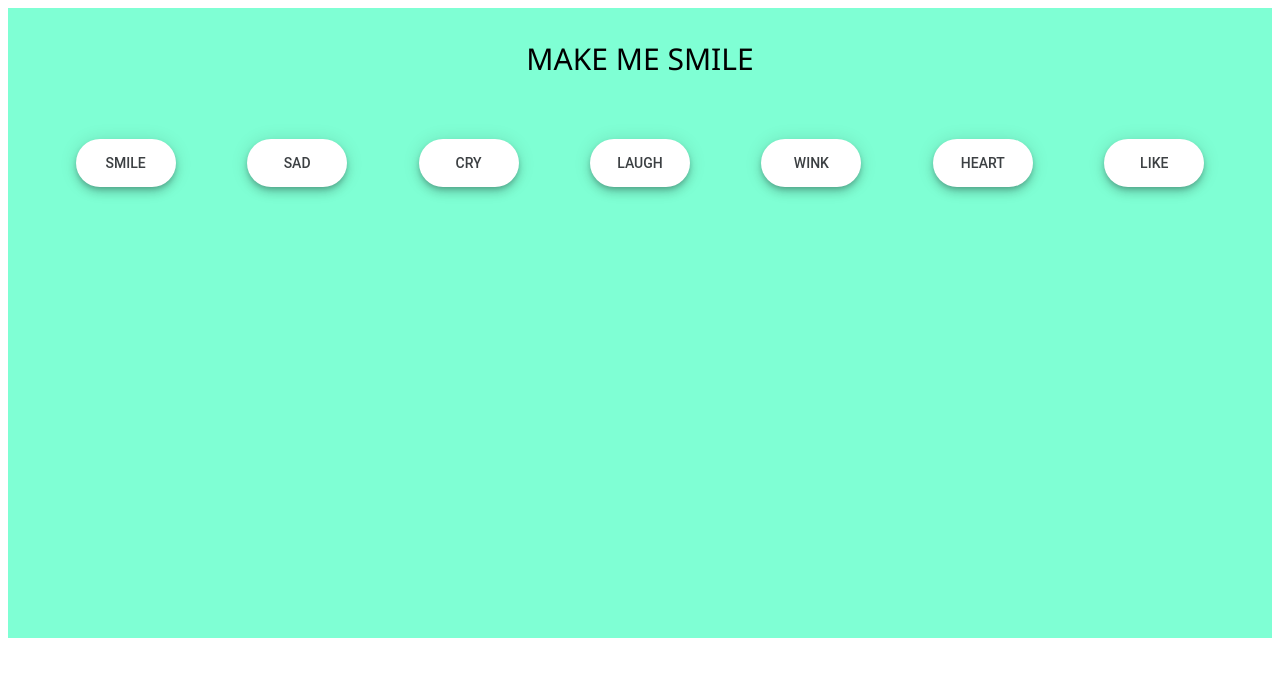
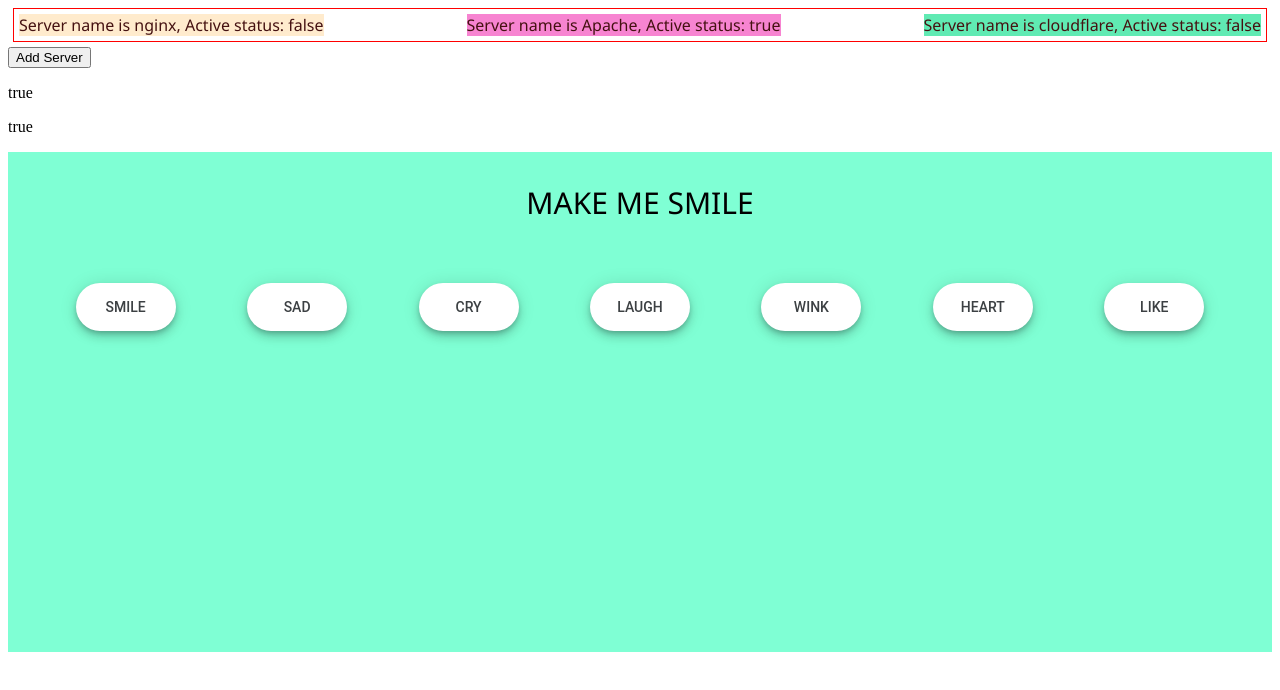
Before and after one commit to s-h-a-h/Complete-Angular, an Angular app: page / in a window 1280 px wide. Shown: the top 690 px of the page. Built offline with nearby package versions, Linux system fonts and the light colour scheme.

Commit message:
css edit - event binding

```diff
--- a/src/app/servers/servers.component.css
+++ b/src/app/servers/servers.component.css
@@ -3,36 +3,39 @@
     flex-direction: column;
     align-items: center;
     background-color: aquamarine;
-    height: 630px;
+    height: 500px;
 }
 
-#text{
+#text {
     font-size: 30px;
     font-family: 'Segoe UI', Tahoma, Geneva, Verdana, sans-serif;
 }
-#status{
+
+#status {
     font-size: medium;
     font-family: 'Segoe UI', Tahoma, Geneva, Verdana, sans-serif;
 }
 
-#smiley-emoji{
+#smiley-emoji {
     margin-top: 50px;
     font-size: 100px;
 }
 
-/* .button-container{
-    display: flex;
-    justify-content: space-between;
-}  */
-
-.button-container{
+.button-container {
     margin-top: 30px;
     width: 1200px;
     height: 50px;
     display: flex;
     justify-content: space-around;
 }
-#btn-1, #btn-2, #btn-3, #btn-4, #btn-5, #btn-6, #btn-7{
+
+#btn-1,
+#btn-2,
+#btn-3,
+#btn-4,
+#btn-5,
+#btn-6,
+#btn-7 {
     width: 100px;
     height: 40px;
     border: none;
@@ -45,7 +48,7 @@
 #btn-4,
 #btn-5,
 #btn-6,
-#btn-7{
+#btn-7 {
     align-items: center;
     appearance: none;
     background-color: #fff;
--- a/src/app/servers/servers.component.html
+++ b/src/app/servers/servers.component.html
@@ -1,9 +1,9 @@
-<!-- <app-server></app-server> -->
+<app-server></app-server>
 <!-- property binding -->
-<!-- <button class="button" [disabled]="!allowNewServer" (click)="onCreateServer()">Add Server</button> -->
-<!-- String interpolation vs property binding
-<p>{{allowNewServer}}</p> -->
-<!-- <p [innerText]="allowNewServer"></p> -->
+<button class="button" [disabled]="!allowNewServer" (click)="onCreateServer()">Add Server</button>
+<!-- String interpolation vs property binding -->
+<p>{{allowNewServer}}</p>
+<p [innerText]="allowNewServer"></p>
 <!-- Event binding -->
 <div class="smile">
     <p id="text">{{action}}</p>
```
